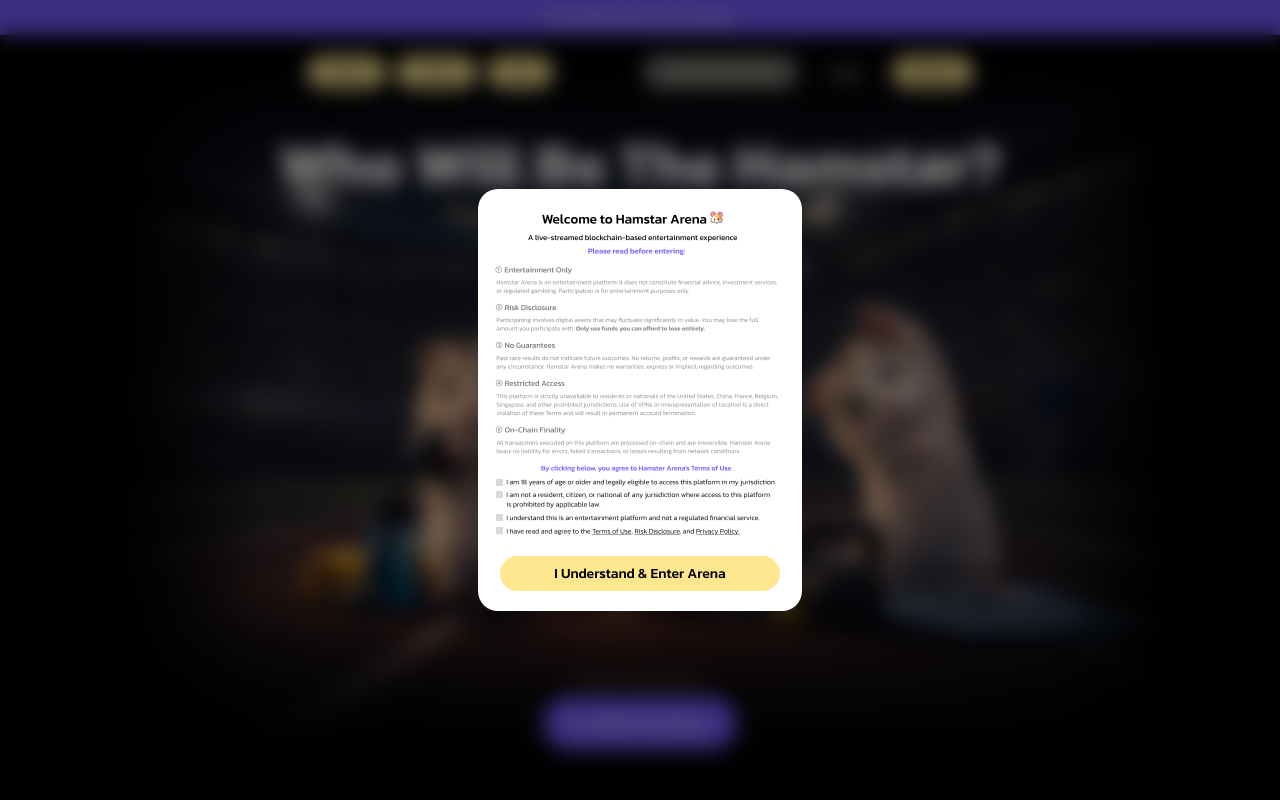
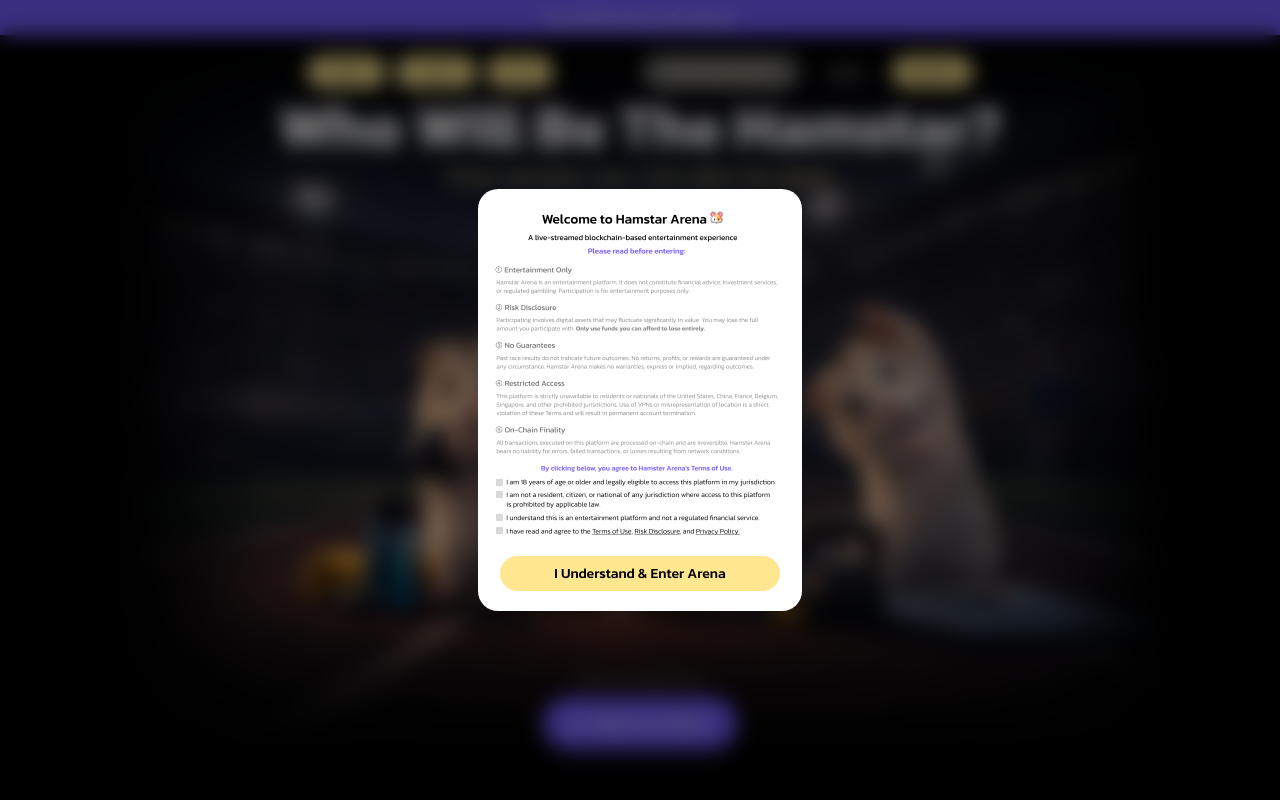
Before and after one commit to teechoi/hamstar, a Next.js app: page / in a window 1280 px wide. Shown: the top 800 px of the page. Built offline with nearby package versions, Linux system fonts and the light colour scheme; a web font is replaced by a local one.

Commit message:
Move hero title higher — reduce paddingTop from 10vw to 7vw
Brings heading away from the hamsters. At 1400px: 140px → 98px top padding.

Co-Authored-By: Claude Sonnet 4.6 <noreply@anthropic.com>

```diff
--- a/components/landing/HeroSection.tsx
+++ b/components/landing/HeroSection.tsx
@@ -50,7 +50,7 @@ export function HeroSection() {
         position: 'absolute', inset: 0,
         display: 'flex', flexDirection: 'column',
         alignItems: 'center', textAlign: 'center',
-        paddingTop: isMobile ? 100 : 'clamp(110px, 10vw, 165px)',
+        paddingTop: isMobile ? 80 : 'clamp(80px, 7vw, 115px)',
         paddingBottom: 42,
         paddingLeft: isMobile ? 20 : 0,
         paddingRight: isMobile ? 20 : 0,
```
